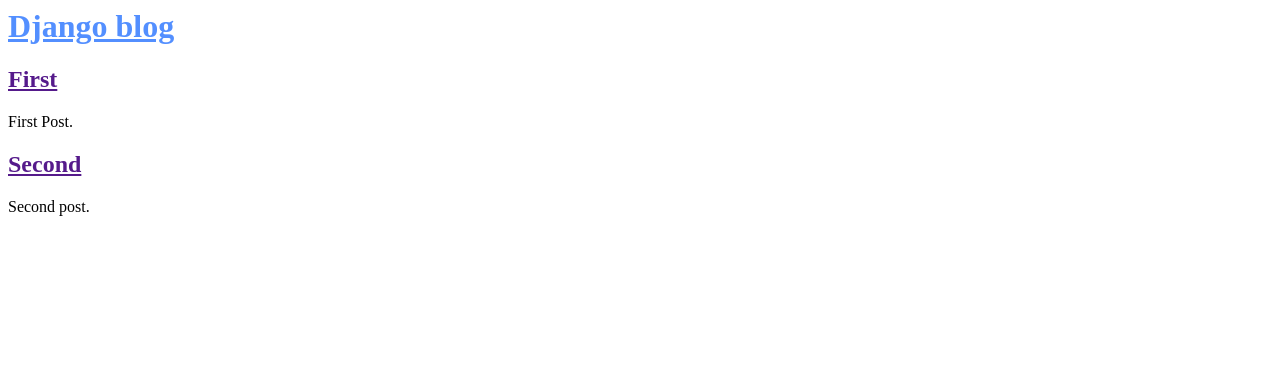
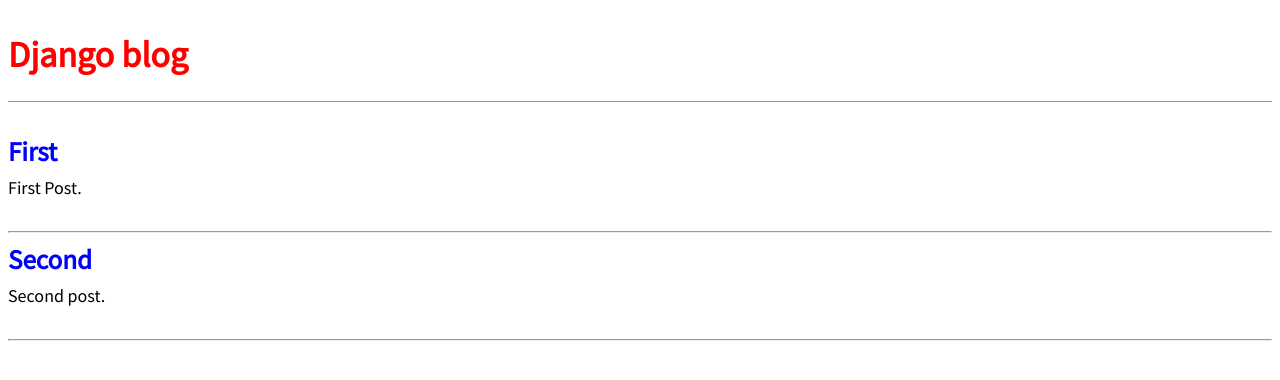
Before and after one commit to LukeLeimbach/forum, a Django app: page / in a window 1280 px wide. Shown: the top 380 px of the page. Run offline with Django 4.2, Linux system fonts and the light colour scheme; data comes from the database, SQL or seed files in the repository.

Commit message:
new style sheet

```diff
--- a/static/css/base.css
+++ b/static/css/base.css
@@ -1,3 +1,47 @@
+body {
+    font-family: 'Source Sans Pro', sans-serif;
+    font-size: 18px;
+}
+
+header {
+    border-bottom: 1px solid #999;
+    margin-bottom: 2rem;
+    display: flex;
+}
+
 header h1 a {
-    color: rgb(83, 143, 255);
+    color: red;
+    text-decoration: none;
 }
+
+.nav-left {
+    margin-right: auto;
+}
+
+.nav-right {
+    display: flex;
+    padding-top: 2rem;
+}
+
+.post-entry {
+    margin-bottom: 2rem;
+}
+
+.post-entry h2 {
+    margin: 0.5rem 0;
+}
+
+.post-entry h2 a,
+.post-entry h2 a:visited {
+    color: blue;
+    text-decoration: none;
+}
+
+.post-entry p {
+    margin: 0;
+    font-weight: 400;
+}
+
+.post-entry h2 a:hover {
+    color: red;
+}
--- a/templates/base.html
+++ b/templates/base.html
@@ -1,7 +1,9 @@
+{% load static %}
 <html>
 <head>
-    {% load static %}
     <title>Django blog</title>
+    <link href="https://fonts.googleapis.com/css?family=Source+Sans+Pro:400"
+          rel="stylesheet">
     <link rel="stylesheet" href="{% static 'css/base.css' %}">
 </head>
 <body>
--- a/templates/home.html
+++ b/templates/home.html
@@ -6,5 +6,6 @@
         <h2><a href="">{{ post.title }}</a></h2>
         <p>{{ post.body }}</p>
     </div>
+    <hr>
 {% endfor %}
 {% endblock content %}
```
